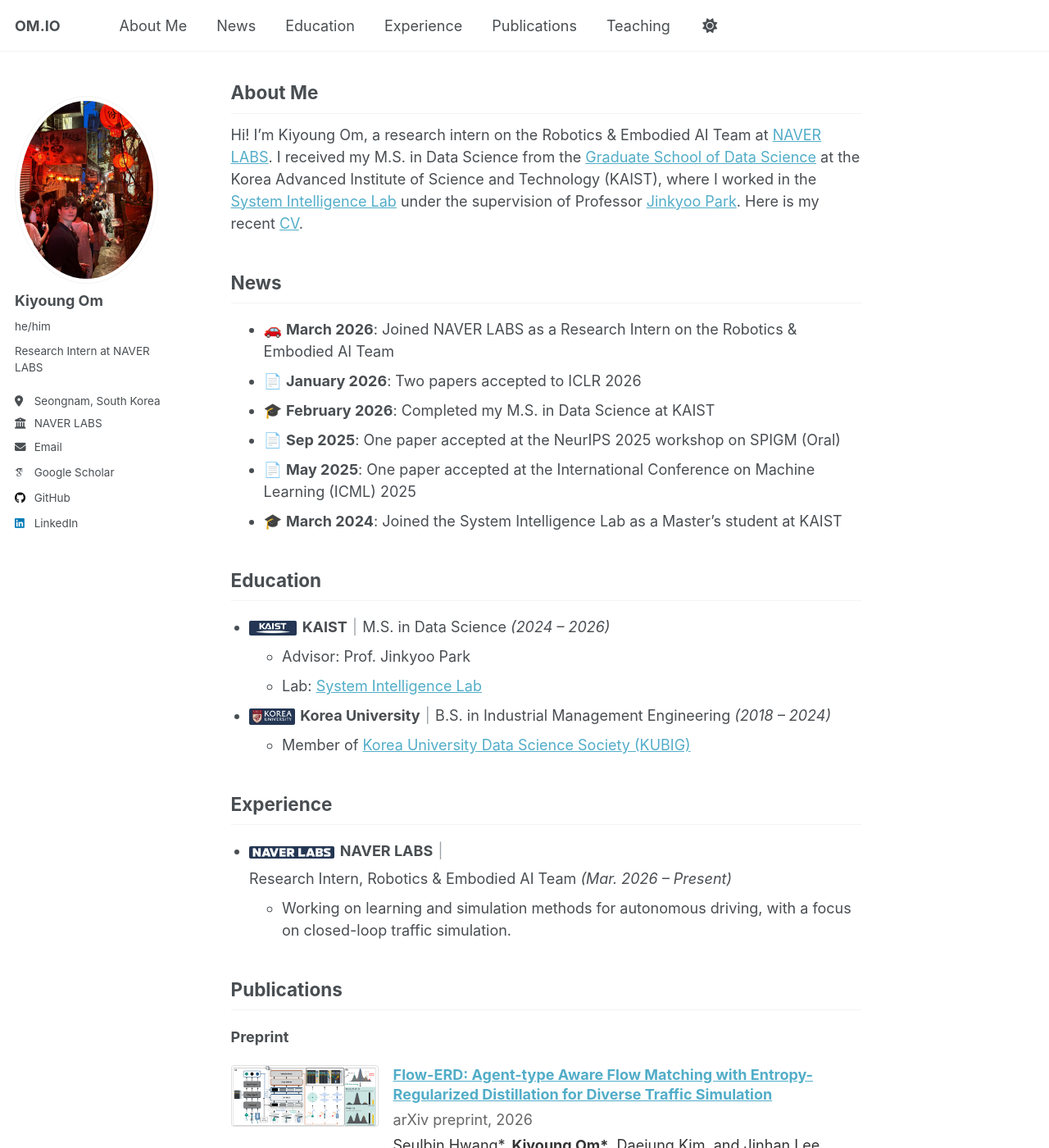
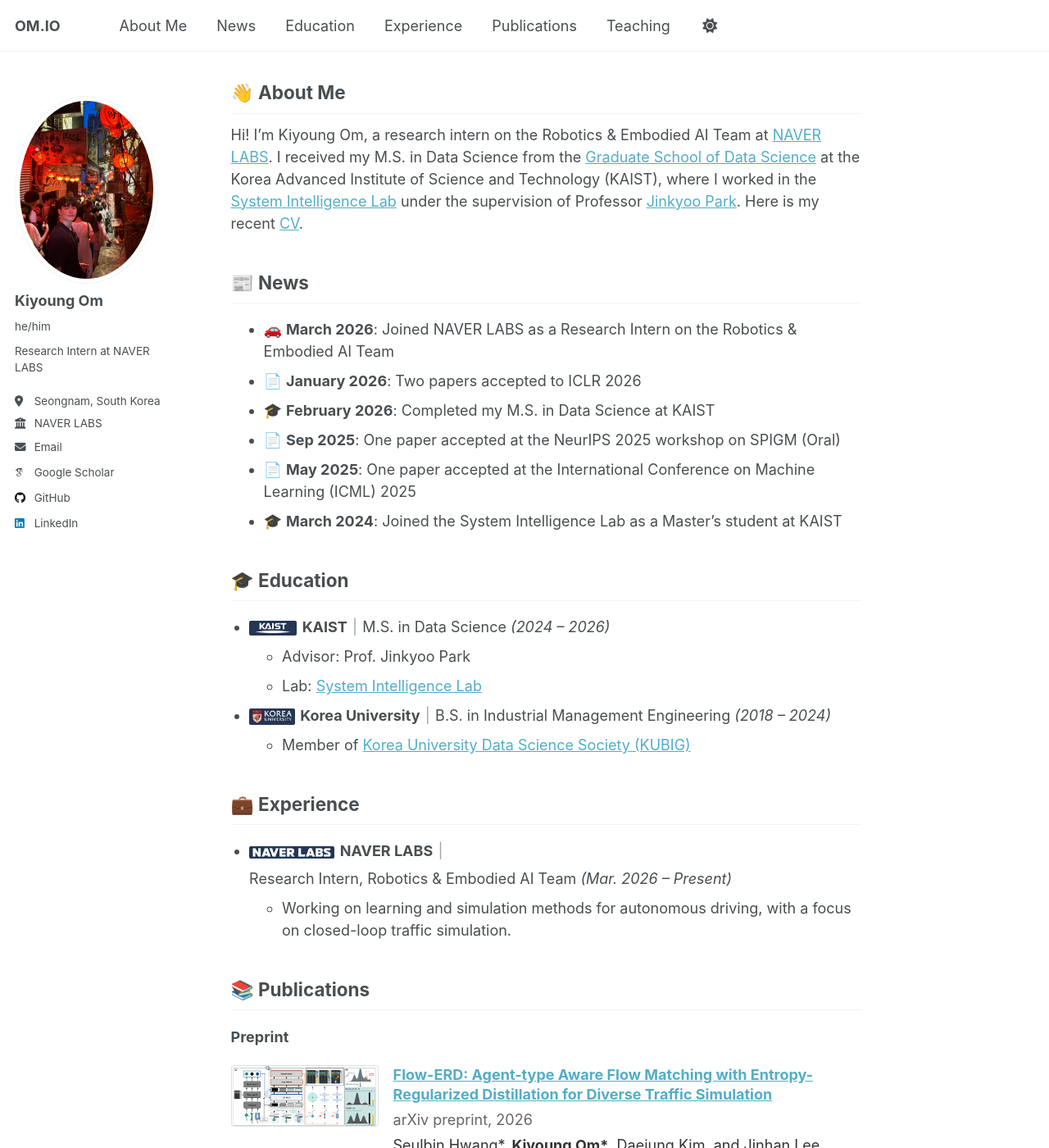
Before and after one commit to umkiyoung/umkiyoung.github.io, a Jekyll site: the page built from _pages/about.md, in a window 1280 px wide and 1400 px high. Shown: the whole window at 82% size. Built offline with Jekyll 4.4.1, drawn with Linux system fonts in a browser that asks for light colours; some web fonts are replaced.

Commit message:
Add emojis to homepage section headings

```diff
--- a/_layouts/single.html
+++ b/_layouts/single.html
@@ -26,7 +26,8 @@ layout: default
     <div class="page__inner-wrap">
       {% unless page.header.overlay_color or page.header.overlay_image %}
         <header>
-          {% if page.title %}<h1{% if page.title_id %} id="{{ page.title_id }}"{% endif %} class="page__title" itemprop="headline">{{ page.title | markdownify | remove: "<p>" | remove: "</p>" }}</h1>{% endif %}
+          {% assign page_heading = page.display_title | default: page.title %}
+          {% if page.title %}<h1{% if page.title_id %} id="{{ page.title_id }}"{% endif %} class="page__title" itemprop="headline">{{ page_heading | markdownify | remove: "<p>" | remove: "</p>" }}</h1>{% endif %}
           {% if page.read_time %}
             <p class="page__meta"><i class="fa fa-clock" aria-hidden="true"></i> {% include read-time.html %}</p>
           {% endif %}
--- a/_pages/about.md
+++ b/_pages/about.md
@@ -10,7 +11,7 @@ redirect_from:
 
 Hi! I'm Kiyoung Om, a research intern on the Robotics & Embodied AI Team at [NAVER LABS](https://www.naverlabs.com/). I received my M.S. in Data Science from the [Graduate School of Data Science](https://gsds.kaist.ac.kr/) at the Korea Advanced Institute of Science and Technology (KAIST), where I worked in the [System Intelligence Lab](http://silab.kaist.ac.kr/) under the supervision of Professor [Jinkyoo Park](https://scholar.google.com/citations?user=sH2a0nkAAAAJ&hl=ko&oi=ao). Here is my recent [CV](/assets/files/CV_Kiyoung_Om.pdf).
 
-<h2 id="news">News</h2>
+<h2 id="news">📰 News</h2>
 * 🚗 **March 2026**: Joined NAVER LABS as a Research Intern on the Robotics & Embodied AI Team
 * 📄 **January 2026**: Two papers accepted to ICLR 2026
 * 🎓 **February 2026**: Completed my M.S. in Data Science at KAIST
@@ -18,7 +19,7 @@ Hi! I'm Kiyoung Om, a research intern on the Robotics & Embodied AI Team at [NAV
 * 📄 **May 2025**: One paper accepted at the International Conference on Machine Learning (ICML) 2025
 * 🎓 **March 2024**: Joined the System Intelligence Lab as a Master's student at KAIST
 
-<h2 id="education">Education</h2>
+<h2 id="education">🎓 Education</h2>
 
 <ul class="affiliation-list">
   <li>
@@ -46,7 +47,7 @@ Hi! I'm Kiyoung Om, a research intern on the Robotics & Embodied AI Team at [NAV
   </li>
 </ul>
 
-<h2 id="experience">Experience</h2>
+<h2 id="experience">💼 Experience</h2>
 
 <ul class="affiliation-list">
   <li>
@@ -62,12 +63,12 @@ Hi! I'm Kiyoung Om, a research intern on the Robotics & Embodied AI Team at [NAV
   </li>
 </ul>
 
-<h2 id="publications">Publications</h2>
+<h2 id="publications">📚 Publications</h2>
 
 {% include publications-list.html %}
 
 <section class="is-hidden" aria-hidden="true">
-<h2 id="talks">Talks</h2>
+<h2 id="talks">🎤 Talks</h2>
 
 {% if site.talkmap_link == true %}
 
@@ -80,7 +81,7 @@ Hi! I'm Kiyoung Om, a research intern on the Robotics & Embodied AI Team at [NAV
 {% endfor %}
 </section>
 
-<h2 id="teaching">Teaching</h2>
+<h2 id="teaching">🧑‍🏫 Teaching</h2>
 
 {% for post in site.teaching reversed %}
   {% include teaching-item.html %}
```
Also changed, not shown: other parts of _pages/about.md (+1 -0 lines).
